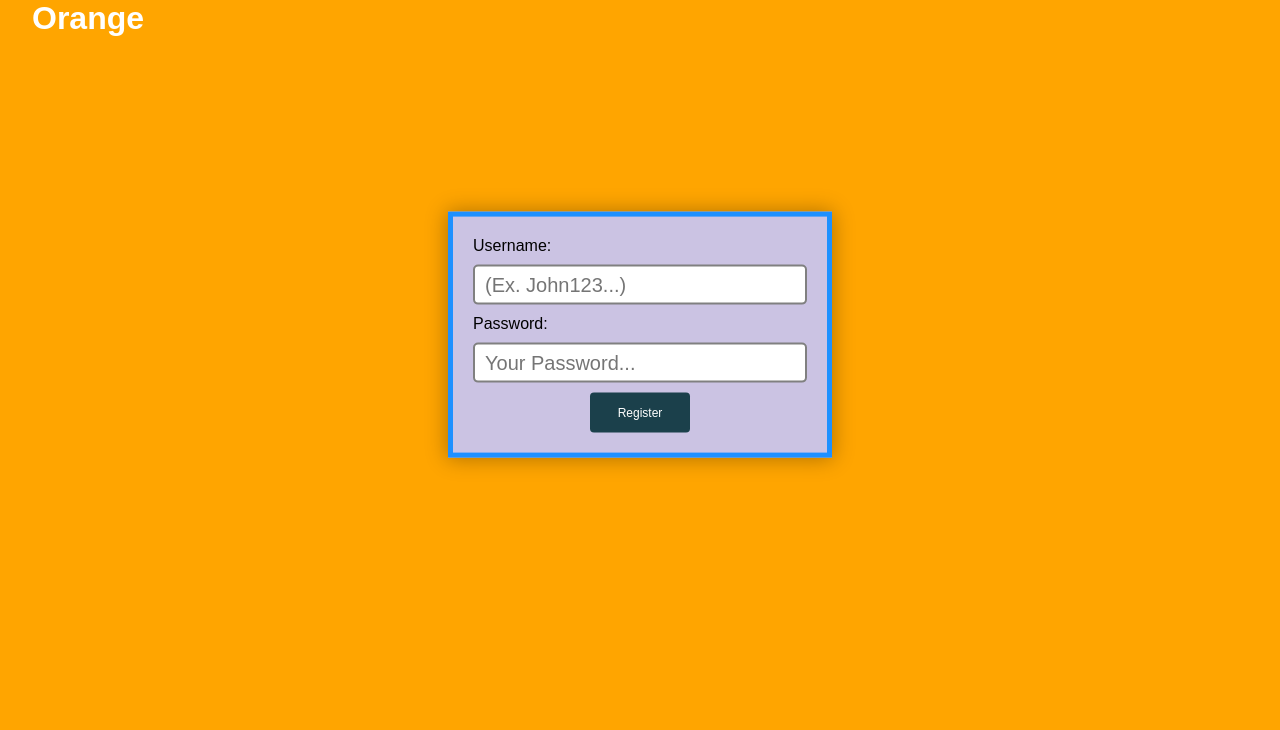
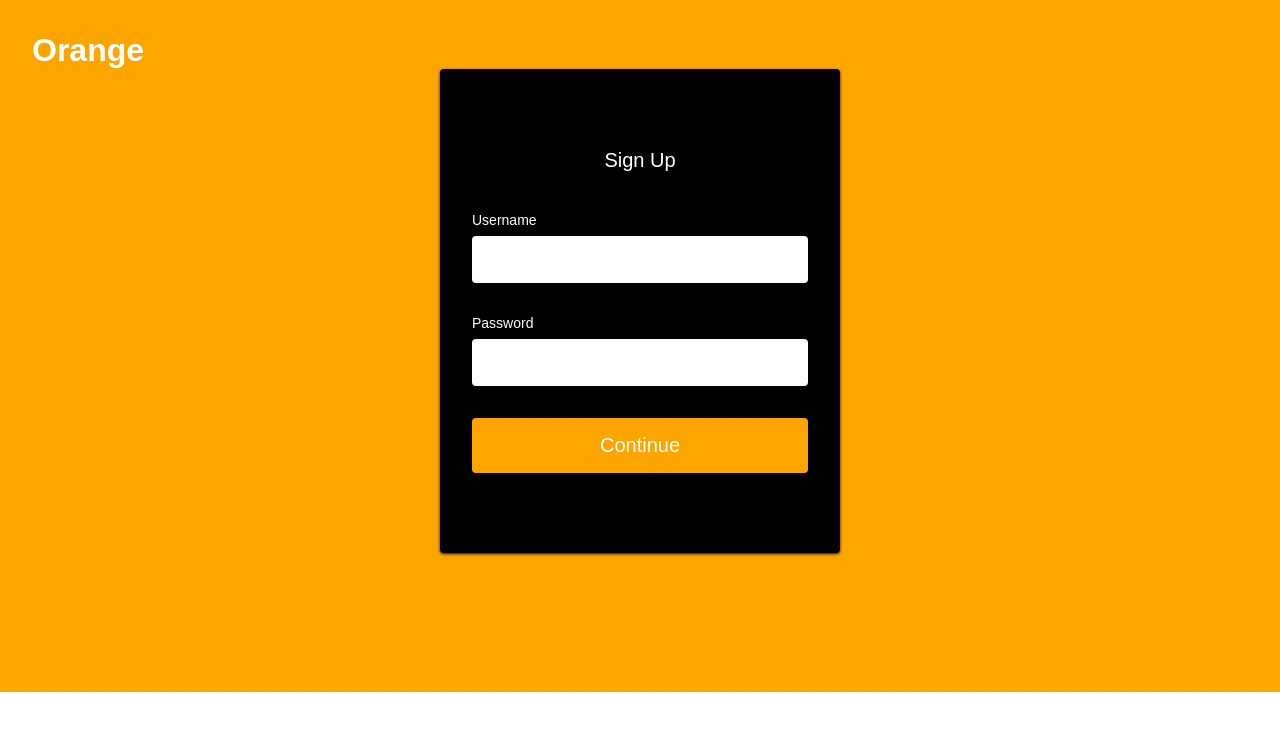
Before and after one commit to huzaifazia17/E-commerce_store, a React (Create React App) app in the folder client/: page /signup in a window 1280 px wide. Shown: the top 730 px of the page. Built offline with nearby package versions, Linux system fonts and the light colour scheme; a web font is replaced by a local one.

Commit message:
navbar edit

```diff
--- a/client/src/Components/NavBar/NavBar.js
+++ b/client/src/Components/NavBar/NavBar.js
@@ -1,8 +1,10 @@
 import React, {useEffect, useState} from 'react'
-import {FaBars} from 'react-icons/fa'
+import {Link} from "react-router-dom";
+import {FaBars, FaShoppingCart} from 'react-icons/fa'
 import { IconContext } from 'react-icons/lib'
 import {animateScroll as scroll} from 'react-scroll'
 import {Nav, NavBarContainer,NavLogo, MobileIcon, NavMenu, NavItem, NavLinks, NavBtn, NavBtnLink} from './NavBarElements'
+import { Icon } from '../SideBar/SideBarElements';
 
 const NavBar = ({toggle}) => {
 
@@ -48,17 +50,20 @@ const NavBar = ({toggle}) => {
                     <NavItem>
                         <NavLinks to = "services" smooth={true} duration={500} spy={true} exact='true' offset={-79}>Services</NavLinks>
                     </NavItem>
-                    {/* <NavItem>
-                        <NavLinks to = "signup" smooth={true} duration={500} spy={true} exact='true' offset={-79}>Sign Up</NavLinks>
-                    </NavItem> */}
+                    <NavItem>
+                        <NavLinks to = "signin" smooth={true} duration={500} spy={true} exact='true' offset={-79}>
+                            <Link to = {"signin"} style={{ textDecoration: 'none' , color: '#fff'}}>Sign In</Link>
+                        </NavLinks>
+                    </NavItem>
+                    <NavItem>
+                        <NavLinks to = "signup" smooth={true} duration={500} spy={true} exact='true' offset={-79}>
+                            <Link to = {"signup"} style={{ textDecoration: 'none' , color: '#fff'}}>Sign Up</Link>
+                        </NavLinks>
+                    </NavItem>
                 </NavMenu>
 
                 <NavBtn>
-                    <NavBtnLink to="/signin">Sign In</NavBtnLink>
-                      </NavBtn>
-
-                      <NavBtn>
-                    <NavBtnLink to="/signup">Sign Up</NavBtnLink>
+                    <NavBtnLink to="/signup"><FaShoppingCart color='#010606'/></NavBtnLink>
                 </NavBtn>
 
             </NavBarContainer>
--- a/client/src/Components/NavBar/NavBarElements.js
+++ b/client/src/Components/NavBar/NavBarElements.js
@@ -104,7 +104,6 @@ export const NavBtnLink = styled(LinkR)`
     background: #FFA500;
     white-space: nowrap;
     padding: 10px 22px;
-    color: #010606;
     font-size: 16px;
     outline: none;
     border: none;
@@ -115,6 +114,5 @@ export const NavBtnLink = styled(LinkR)`
     &:hover{
         transition: all 0.2s ease-in-out;
         background: #fff;
-        color: #010606;
     }
 `
--- a/client/src/Components/SignIn/SignInPage.js
+++ b/client/src/Components/SignIn/SignInPage.js
@@ -1,38 +1,28 @@
+import React from 'react'
 import { Container, FormWrap, Icon, Form, FormButton, FormContent, FormH1, FormInput, FormLabel } from './SignInPageElements'
-import ScrollToTop from '../ScrollToTop'
-import { useNavigate } from "react-router-dom";
-
-import { useState, useContext } from "react";
-import axios from "axios";
-
-import '../SignUp/SignUp.css';
 
 const SignInPage = () => {
+  return (
+    <>
+        <Container>
+            <FormWrap>
+                <Icon to="/">Orange</Icon>
 
-    const onSubmit = () => {
-        navigate("/");
+                <FormContent>
+                    <Form action="#">
+                        <FormH1>Sign In To Your Account</FormH1>
 
-    };
-
-    //function to redirect to home page
-    const navigate = useNavigate();
-
-
-    return (
-        <div className="container">
-      <Icon to="/" >Orange</Icon>
-
-            <div className="login">
-                <h1>LOGIN</h1>
-                Username: <input type="text"/>
-
-                Password: <input type="password"/>
-                <button onClick={onSubmit} className="login-btn"> Login </button>
-
-            </div>
-        </div>
-
-    )
+                        <FormLabel htmlFor='for'>Email</FormLabel>
+                        <FormInput type='email' required/>
+                        <FormLabel htmlFor='for'>Password</FormLabel>
+                        <FormInput type='password' required />
+                        <FormButton type='submit'>Continue</FormButton>
+                    </Form>
+                </FormContent>
+            </FormWrap>
+        </Container>
+    </>
+  )
 }
 
 export default SignInPage
--- a/client/src/Components/SignUp/SignUpPage.js
+++ b/client/src/Components/SignUp/SignUpPage.js
@@ -1,75 +1,34 @@
 import React from 'react'
-import { Formik, Field, Form, ErrorMessage } from "formik";
-import { Container, FormWrap, Icon, FormButton, FormContent, FormH1, FormInput, FormLabel } from './SignUpPageElements'
-import ScrollToTop from '../ScrollToTop'
-import * as Yup from "yup";
-import axios from "axios";
-import './SignUp.css'
+//import { Formik, Form, Field, ErrorMessage } from "formik";
+import { Container, FormWrap, Icon, Form, FormButton, FormContent, FormH1, FormInput, FormLabel } from './SignUpPageElements'
+
+const SignUpPage = () => {
+  return (
+    <>
+      <Container>
+        <FormWrap>
+          <Icon to="/">Orange</Icon>
+
+          <FormContent>
+            <Form action="#">
+              <FormH1>Sign Up</FormH1>
+
+              <FormLabel htmlFor='for'>Username</FormLabel>
+
+              <FormInput type='email' required />
+              <FormLabel htmlFor='for'>Password</FormLabel>
+              <FormInput type='password' required />
+              <FormButton type='submit'>Continue</FormButton>
+            </Form>
+          </FormContent>
+        </FormWrap>
+      </Container>
+    </>
+  )
 
 
-import { useNavigate } from "react-router-dom";
-
-
-const SignUpPage = () => {
-
-  //function to redirect to home page
-  const navigate = useNavigate();
-
-  //set as empty
-  const initialValues = {
-    username: "",
-    password: "",
-  };
-
-  //data validation
-  const validationSchema = Yup.object().shape({
-    username: Yup.string().min(3).max(15).required(),
-    password: Yup.string().min(4).max(20).required(),
-  });
-
-  //when user signs up, data is received
-  const onSubmit = () => {
-    navigate("/");
-  };
-
-  return (
-    <div className="container">
-      <Icon to="/" >Orange</Icon>
-
-      <Formik
-        initialValues={initialValues}
-        onSubmit={onSubmit}
-        validationSchema={validationSchema}
-      >
-        <Form className="formContainer ">
-
-          <label>Username: </label>
-          <ErrorMessage name="username" component="span" />
-          <Field
-            autocomplete="off"
-            id="registration"
-            name="username"
-            placeholder="(Ex. John123...)"
-          />
-
-          <label>Password: </label>
-          <ErrorMessage name="password" component="span" />
-          <Field
-            autocomplete="off"
-            type="password"
-            id="registration"
-            name="password"
-            placeholder="Your Password..."
-          />
-
-          <button type="submit" className="sign-btn"> Register</button>
-        </Form>
-      </Formik>
-    </div>
-  );
 }
 
 
 
-
 export default SignUpPage
```
